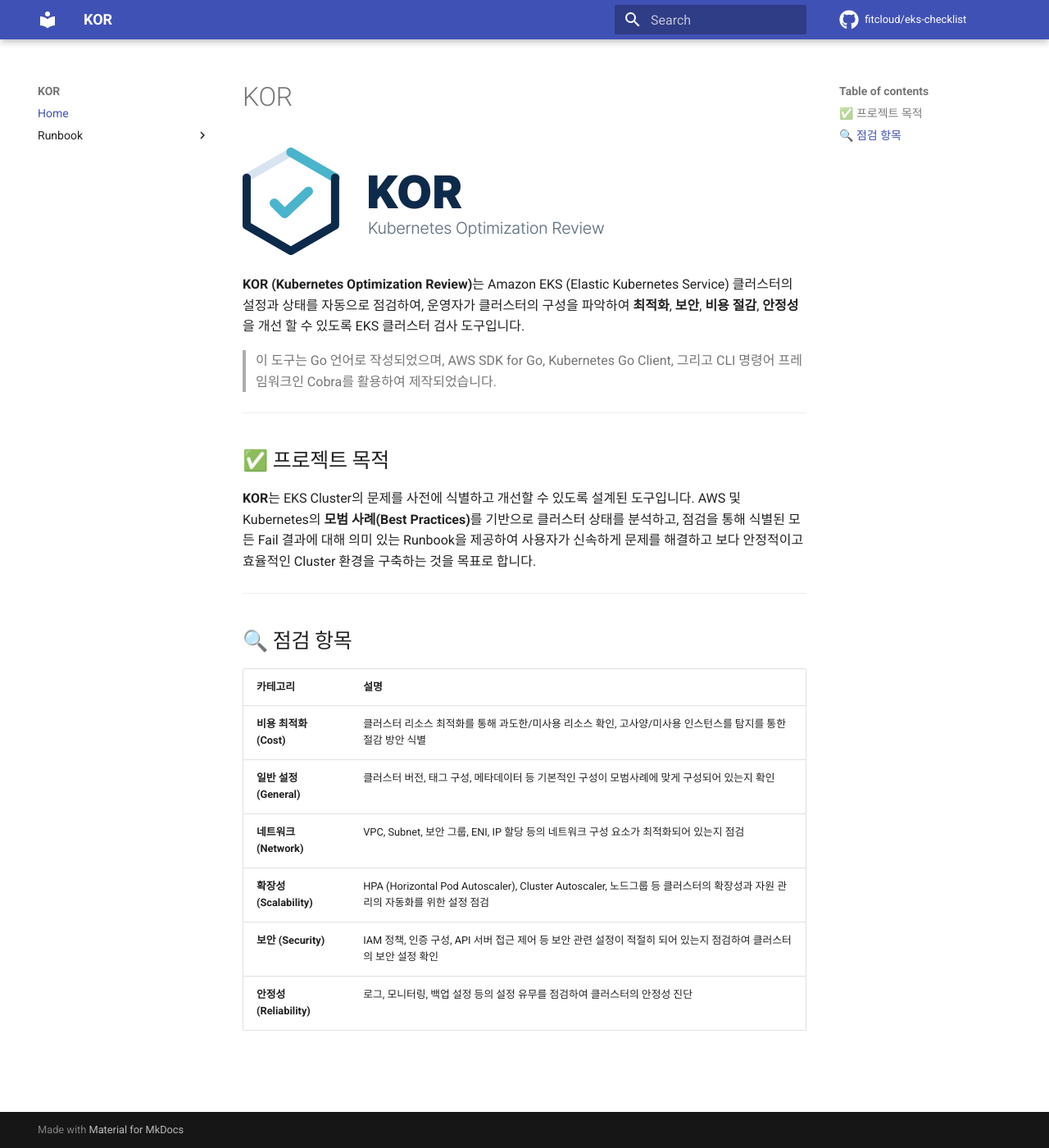
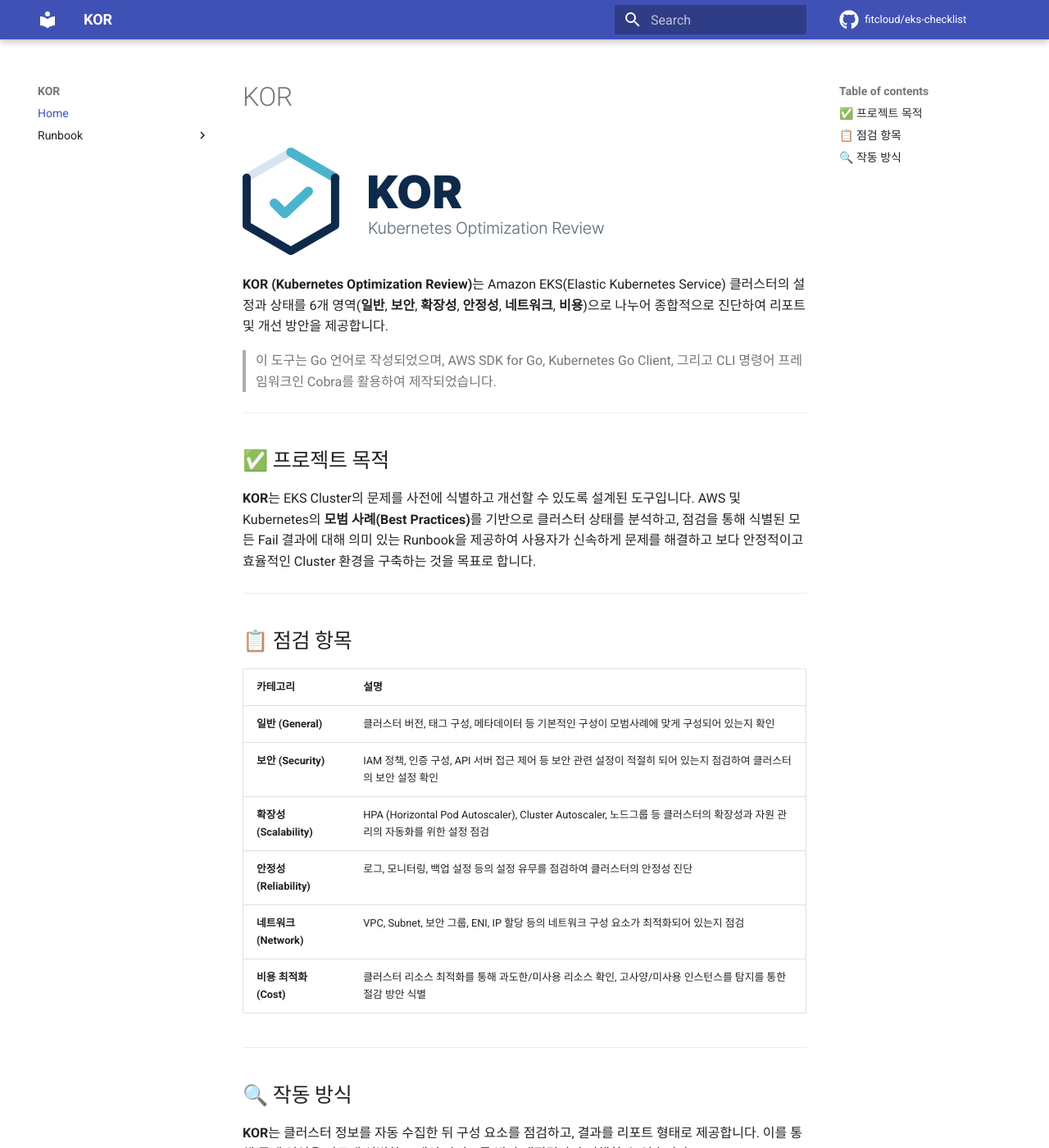
Before and after one commit to fitcloud/eks-checklist-docs, an MkDocs documentation site: the page built from docs/index.md, in a window 1280 px wide and 1400 px high. Shown: the whole window at 82% size. Built offline with MkDocs 1.6.1 and Material for MkDocs 9.7.7, drawn with Linux system fonts in a browser that asks for light colours; comment, search, counter and statistics services are not loaded; some of the changed lines change nothing that is shown; some of the changed text lies outside the part shown.

Commit message:
complete v3

````diff
--- a/docs/index.md
+++ b/docs/index.md
@@ -2,7 +2,8 @@
 ![KOR Logo](./images/KOR_logo.png)
 
 
-**KOR (Kubernetes Optimization Review)**는 Amazon EKS (Elastic Kubernetes Service) 클러스터의 설정과 상태를 자동으로 점검하여, 운영자가 클러스터의 구성을 파악하여 **최적화**, **보안**, **비용 절감**, **안정성**을 개선 할 수 있도록 EKS 클러스터 검사 도구입니다.
+**KOR (Kubernetes Optimization Review)**는 Amazon EKS(Elastic Kubernetes Service) 클러스터의 설정과 상태를 6개 영역(**일반**, **보안**, **확장성**, **안정성**, **네트워크**, **비용**)으로 나누어 종합적으로 진단하여 리포트 및 개선 방안을 제공합니다.
+
 
 > 이 도구는 Go 언어로 작성되었으며, AWS SDK for Go, Kubernetes Go Client, 그리고 CLI 명령어 프레임워크인 Cobra를 활용하여 제작되었습니다.
 
@@ -14,89 +15,23 @@
 
 ---
 
-## 🔍 점검 항목
+## 📋 점검 항목
 
 | 카테고리        | 설명 |
 |----------------|------|
+| **일반 (General)**   | 클러스터 버전, 태그 구성, 메타데이터 등 기본적인 구성이 모범사례에 맞게 구성되어 있는지 확인 |
+| **보안 (Security)**       | IAM 정책, 인증 구성, API 서버 접근 제어 등 보안 관련 설정이 적절히 되어 있는지 점검하여 클러스터의 보안 설정 확인 |
+| **확장성 (Scalability)**  | HPA (Horizontal Pod Autoscaler), Cluster Autoscaler, 노드그룹 등 클러스터의 확장성과 자원 관리의 자동화를 위한 설정 점검 |
+| **안정성 (Reliability)**    | 로그, 모니터링, 백업 설정 등의 설정 유무를 점검하여 클러스터의 안정성 진단 | -->
+| **네트워크 (Network)**    | VPC, Subnet, 보안 그룹, ENI, IP 할당 등의 네트워크 구성 요소가 최적화되어 있는지 점검 |
 | **비용 최적화 (Cost)**     | 클러스터 리소스 최적화를 통해 과도한/미사용 리소스 확인, 고사양/미사용 인스턴스를 탐지를 통한 절감 방안 식별 |
-| **일반 설정 (General)**   | 클러스터 버전, 태그 구성, 메타데이터 등 기본적인 구성이 모범사례에 맞게 구성되어 있는지 확인 |
-| **네트워크 (Network)**    | VPC, Subnet, 보안 그룹, ENI, IP 할당 등의 네트워크 구성 요소가 최적화되어 있는지 점검 |
-| **확장성 (Scalability)**  | HPA (Horizontal Pod Autoscaler), Cluster Autoscaler, 노드그룹 등 클러스터의 확장성과 자원 관리의 자동화를 위한 설정 점검 |
-| **보안 (Security)**       | IAM 정책, 인증 구성, API 서버 접근 제어 등 보안 관련 설정이 적절히 되어 있는지 점검하여 클러스터의 보안 설정 확인 |
-| **안정성 (Reliability)**    | 로그, 모니터링, 백업 설정 등의 설정 유무를 점검하여 클러스터의 안정성 진단 |
-
-<!-- ---
-
-## 📋 요구 사항
-
-도구를 사용하기 위해 다음 환경이 준비되어 있어야 합니다:
-
-**AWS CLI** 설치: [공식 문서](https://docs.aws.amazon.com/cli/latest/userguide/getting-started-install.html) 참고
-   - 인증: `aws configure` 명령어로 설정 (Access Key, Secret, Region 등)
-   - 클러스터와 연결된 `kubeconfig`가 설정되어 있어야 함니다
-
-**EKS 클러스터 접근 권한**
-   - IAM Role 또는 User가 EKS 클러스터 및 리소스에 접근 가능한 권한이 있어야 합니다.
----
-
-## 📦 설치 방법
-
-**GitHub Releases에서 바이너리 다운로드**
-
-1. GitHub의 [Releases 페이지](https://github.com/fitcloud/eks-checklist/releases)로 이동합니다.
-2. 운영 체제에 맞는 바이너리 파일을 다운로드합니다
-   - macOS: `eks-checklist-darwin-amd64`
-   - Linux: `eks-checklist-linux-amd64`
-   - Windows: `eks-checklist-windows-amd64.exe`
 
 ---
 
-## 💻 플랫폼별 설치 예시
+## 🔍 작동 방식
 
-**Linux**
+**KOR**는 클러스터 정보를 자동 수집한 뒤 구성 요소를 점검하고, 결과를 리포트 형태로 제공합니다.
+이를 통해 문제 영역을 빠르게 식별하고 개선 가이드를 받아 재점검까지 진행할 수 있습니다.
+![Work Flow](../images/kor_process.png)
 
-```bash
-wget https://github.com/fitcloud/eks-checklist/releases/download/{version}/eks-checklist-linux-amd64
-chmod +x eks-checklist-linux-amd64
-sudo mv eks-checklist-linux-amd64 /usr/local/bin/eks-checklist
-eks-checklist
-```
-**MacOS**
-
-```bash
-curl -LO https://github.com/fitcloud/eks-checklist/releases/download/{version}/eks-checklist-darwin-amd64
-chmod +x eks-checklist-darwin-amd64
-sudo mv eks-checklist-darwin-amd64 /usr/local/bin/eks-checklist
-eks-checklist
-```
-**Window**
-
-1. .exe 파일을 다운로드하여 예: C:\Program Files\EKS-Checklist\에 저장합니다.
-2. 명령 프롬프트 또는 PowerShell에서 다음과 같이 실행합니다:
-
-```bash
-cd "C:\Program Files\EKS-Checklist\"
-eks-checklist-windows-amd64.exe
-```
-
-## 🚀 사용 방법
-
-**기본 사용 예시**
-```bash
-eks-checklist --context my-cluster --output text
-```
-**주요 옵션 설명**
-
-| 옵션                | 설명 |
-|---------------------|------|
-| `--context`         | 사용할 kubeconfig context 이름 |
-| `--kubeconfig`      | kubeconfig 파일 경로 (기본: 사용자 홈 디렉토리 경로) |
-| `--profile`         | 사용할 AWS CLI 프로파일 이름 |
-| `--output`          | 출력 형식 지정 (`text`, `html`) |
-| `--filter`             | 결과 필터링 옵션 (`all`, `pass`, `fail`, `manual`) |
-| `--sort`            | 결과를 상태별 정렬 (`pass`, `fail`, `manual`) |
-| `--help` 또는 `-h` | 도움말 출력 |
-
-**출력 예시**
-도구 실행 결과는 다음과 같은 방식으로 정리됩니다:
-![output](./images/output.png) -->
+![Kor Report](../images/kor_report.png)
````
Also changed, not shown: docs/images/kor_process.png (added), docs/images/kor_report.png (added).
